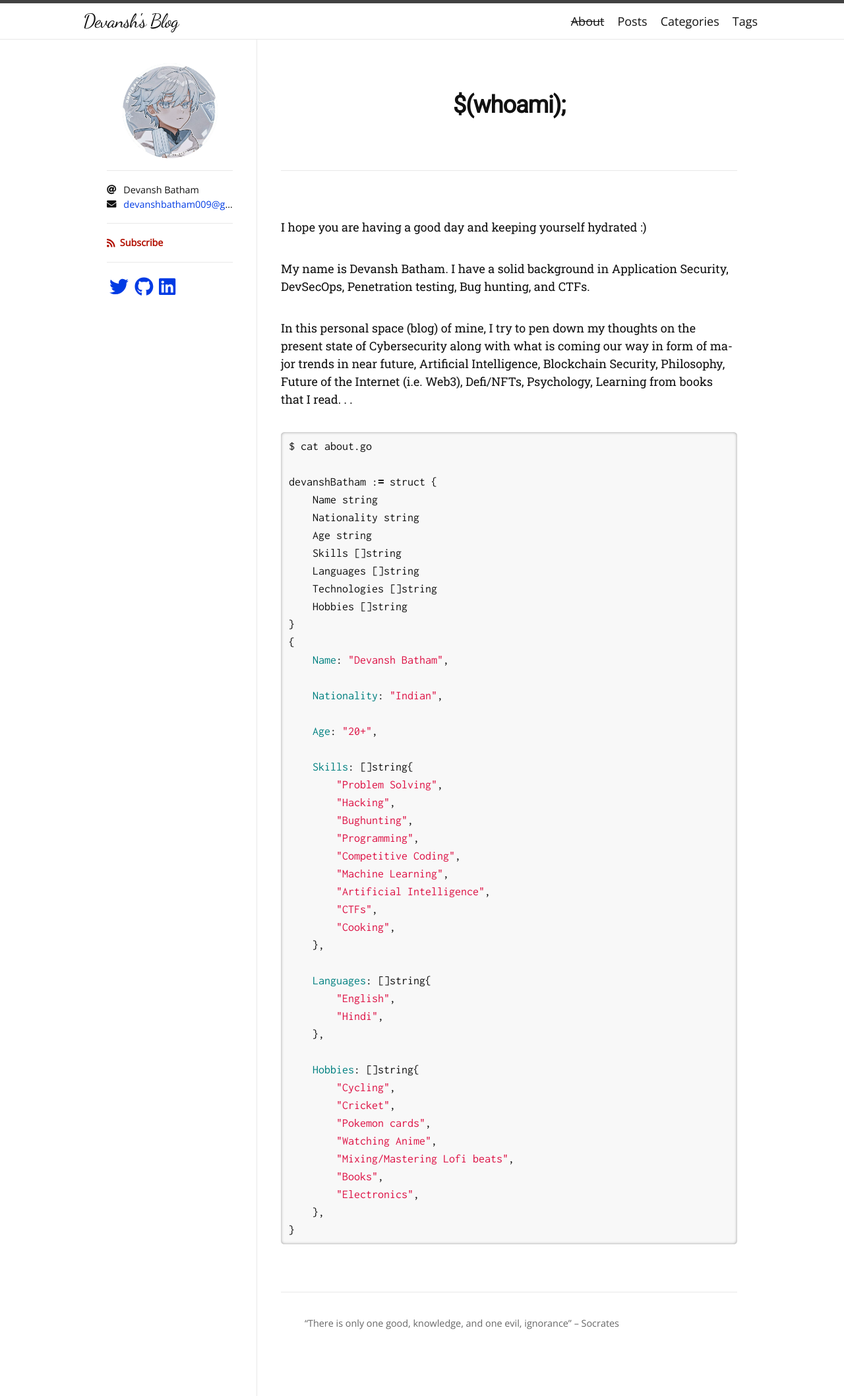
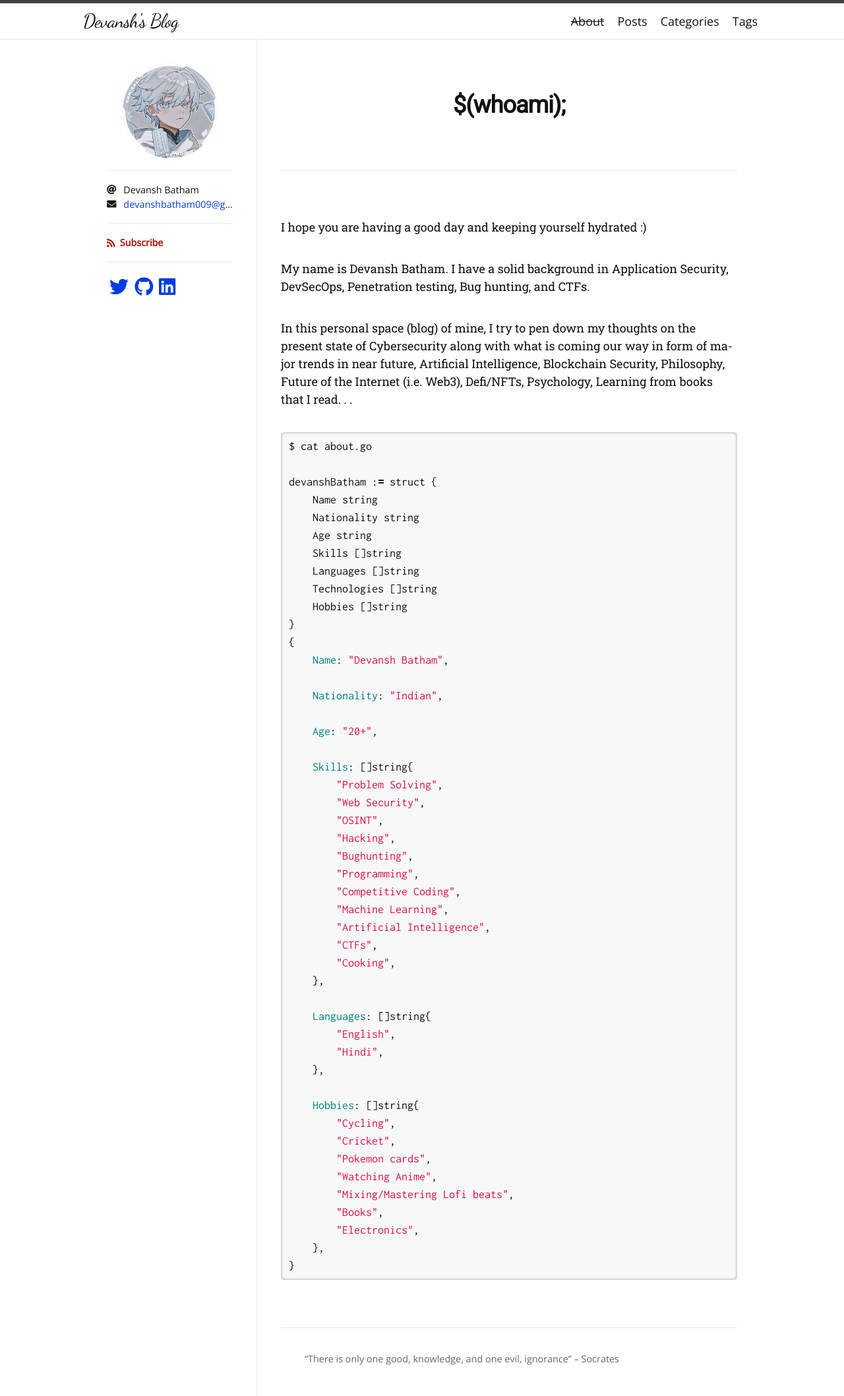
Before and after one commit to devanshbatham/devanshbatham.github.io, a Jekyll site: the page built from about.md, in a window 1280 px wide. Shown: the whole page at 66% size. Built offline with Jekyll 4.4.1, drawn with Linux system fonts in a browser that asks for light colours; nearby versions of some CDN libraries; some web fonts are replaced.

Commit message:
Updating Bio

```diff
--- a/about.md
+++ b/about.md
@@ -32,6 +32,8 @@ devanshBatham := struct {
 
     Skills: []string{
         "Problem Solving",
+        "Web Security",
+        "OSINT",
         "Hacking",
         "Bughunting",
         "Programming",
```
